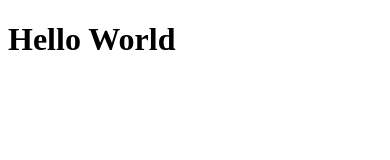
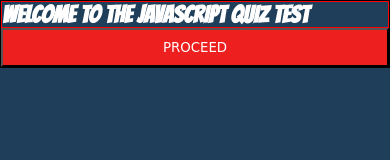
Before and after one commit to Zavi254/Javascript-Form_Test, a plain HTML site: page index.html in a window 390 px wide. Drawn offline with Linux system fonts and the light colour scheme; a web font is replaced by a local one.

Commit message:
Added the js file, and included the heading and button for the mobile design Home page

```diff
--- a/assets/css/style.css
+++ b/assets/css/style.css
@@ -0,0 +1,31 @@
+*{
+    box-sizing: border-box;
+    margin: 0;
+    padding: 0;
+}
+@media only screen and (max-width:425px){
+    body{
+        background-color: #1E3E59;
+    }
+    h1{
+        color: #ffff;
+        font-family: 'Bangers', cursive;
+        border: 1px solid red;
+        width: 100%;
+    }
+    #proceedBtn{
+        background-color: #EE1F1F;
+        color: #ffffff;
+        font-family: 'Koulen', cursive;
+        padding-left: 25px;
+        padding-right: 25px;
+        padding-top: 10px;
+        padding-bottom: 10px;
+    }
+    #homePage{
+        border: 1px solid;
+        display: flex;
+        flex-direction: column;
+        align-self: center;
+    }
+}
--- a/index.html
+++ b/index.html
@@ -4,9 +4,19 @@
     <meta charset="UTF-8">
     <meta http-equiv="X-UA-Compatible" content="IE=edge">
     <meta name="viewport" content="width=device-width, initial-scale=1.0">
+    <link rel="preconnect" href="https://fonts.googleapis.com">
+    <link rel="preconnect" href="https://fonts.gstatic.com" crossorigin>
+    <link href="https://fonts.googleapis.com/css2?family=Koulen&display=swap" rel="stylesheet">
+    <link href="https://fonts.googleapis.com/css2?family=Bangers&display=swap" rel="stylesheet">
+    <link rel="stylesheet" href="./assets/css/style.css">
     <title>Document</title>
 </head>
 <body>
-    <h1>Hello World</h1>
+    <header>
+        <section id="homePage">
+            <h1>WELCOME TO THE JAVASCRIPT QUIZ TEST</h1>
+            <button id="proceedBtn">PROCEED</button>
+        </section>
+    </header>
 </body>
 </html>
```
Also changed, not shown: assets/js/index.js (added).
